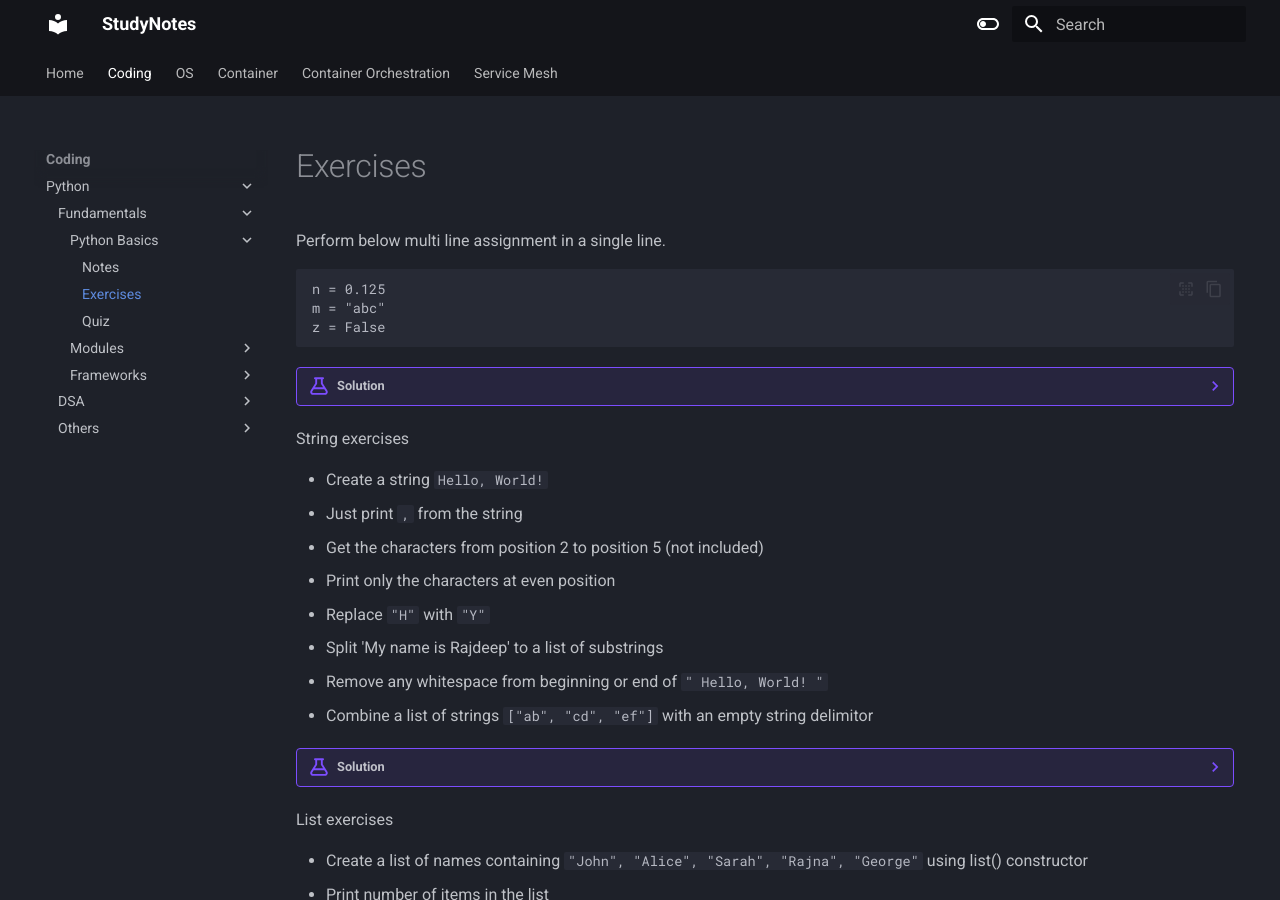
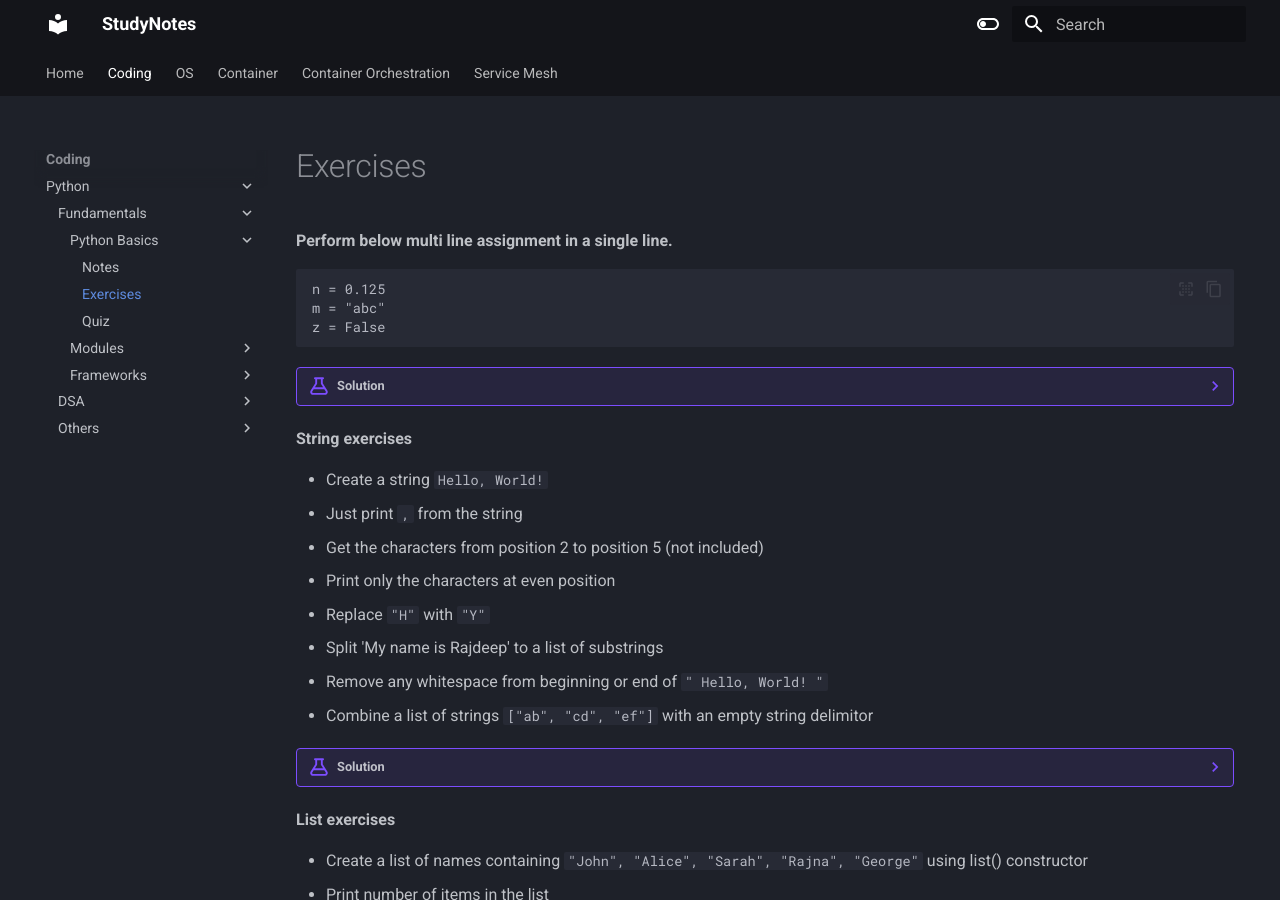
Before and after one commit to rajdyp/study-decks, an MkDocs documentation site: the page built from docs/python/fundamentals/python_exercises.md, in a window 1280 px wide and 900 px high. Built offline with MkDocs 1.6.1 and Material for MkDocs 9.7.7, drawn with Linux system fonts in a browser that asks for light colours.

````diff
--- a/docs/python/fundamentals/python_exercises.md
+++ b/docs/python/fundamentals/python_exercises.md
@@ -1,4 +1,4 @@
-Perform below multi line assignment in a single line.
+**Perform below multi line assignment in a single line.**
 
 ``` md
 n = 0.125
@@ -18,7 +18,7 @@ z = False
 <!-- end of question -->
 
 
-String exercises
+**String exercises**
 
 - Create a string `Hello, World!`
 - Just print `,` from the string
@@ -71,7 +71,7 @@ String exercises
 <!-- end of question -->
 
 
-List exercises
+**List exercises**
 
 - Create a list of names containing `"John", "Alice", "Sarah", "Rajna", "George"` using list() constructor
 - Print number of items in the list
@@ -217,7 +217,7 @@ List exercises
 <!-- end of question -->
 
 
-Tuple exercises
+**Tuple exercises**
 
 - Create a tuple of names`"John", "Sarah", "Alice"` using tuple() constructor
 - Create a tuple of single name `"Maya"`
@@ -287,7 +287,7 @@ Tuple exercises
 <!-- end of question -->
 
 
-From below nested collections:
+**From below nested collections:**
 
 - Retrieve `('Eternal Sunshine of the Spotless Mind', 2004)`
 - Retrieve `Eternal Sunshine of the Spotless Mind`
````
